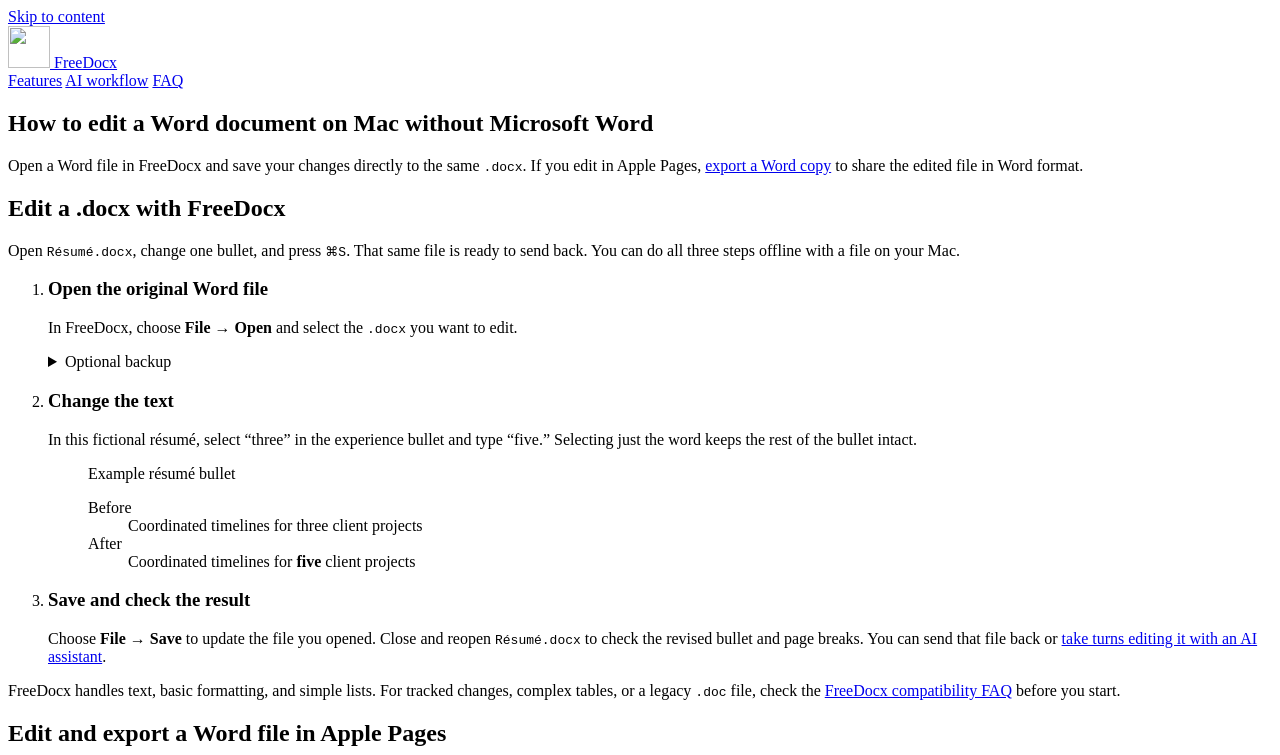
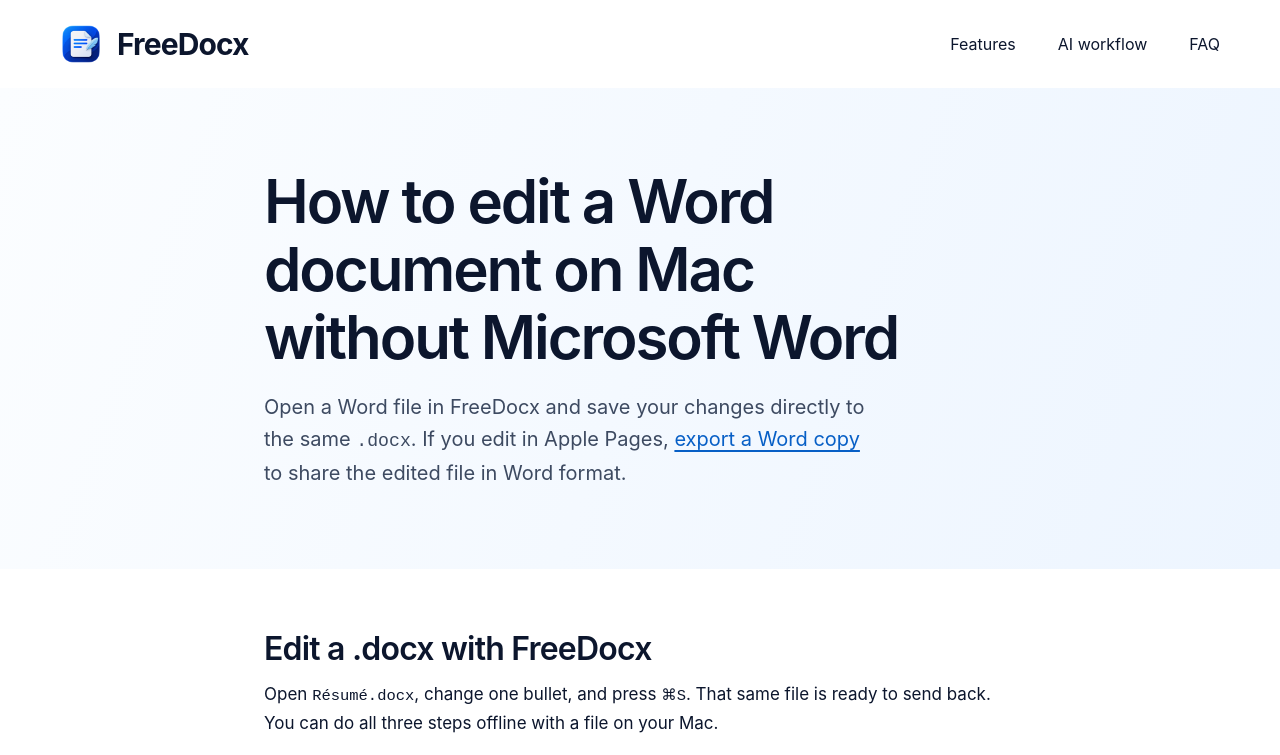
Before and after one commit to SiavashB/FreeDocx, a website: page website/public/guides/edit-word-document-on-mac/index.html in a window 1280 px wide. Shown: the top 755 px of the page. Drawn offline with Linux system fonts and the light colour scheme; the site is published under a folder, as on GitHub Pages, so addresses that start at the root find nothing.

Commit message:
Fix stylesheet and icon paths when opening the Mac guide locally

```diff
--- a/website/public/guides/edit-word-document-on-mac/index.html
+++ b/website/public/guides/edit-word-document-on-mac/index.html
@@ -13,16 +13,16 @@
     <meta property="og:url" content="https://freedocx.thirdeyeds.com/guides/edit-word-document-on-mac/">
     <meta property="og:image" content="https://freedocx.thirdeyeds.com/assets/app-icon.png">
     <meta property="og:image:alt" content="FreeDocx app icon">
-    <link rel="icon" type="image/png" sizes="32x32" href="/assets/app-icon-32.png">
-    <link rel="apple-touch-icon" href="/assets/app-icon.png">
-    <link rel="stylesheet" href="/styles.css">
+    <link rel="icon" type="image/png" sizes="32x32" href="../../assets/app-icon-32.png">
+    <link rel="apple-touch-icon" href="../../assets/app-icon.png">
+    <link rel="stylesheet" href="../../styles.css">
   </head>
   <body>
     <a class="skip-link" href="#main">Skip to content</a>
 
     <header class="site-header wrap">
       <a class="brand" href="/" aria-label="FreeDocx home">
-        <img src="/assets/app-icon-128.png" width="42" height="42" alt="">
+        <img src="../../assets/app-icon-128.png" width="42" height="42" alt="">
         <span>FreeDocx</span>
       </a>
       <nav aria-label="Main navigation">
```
